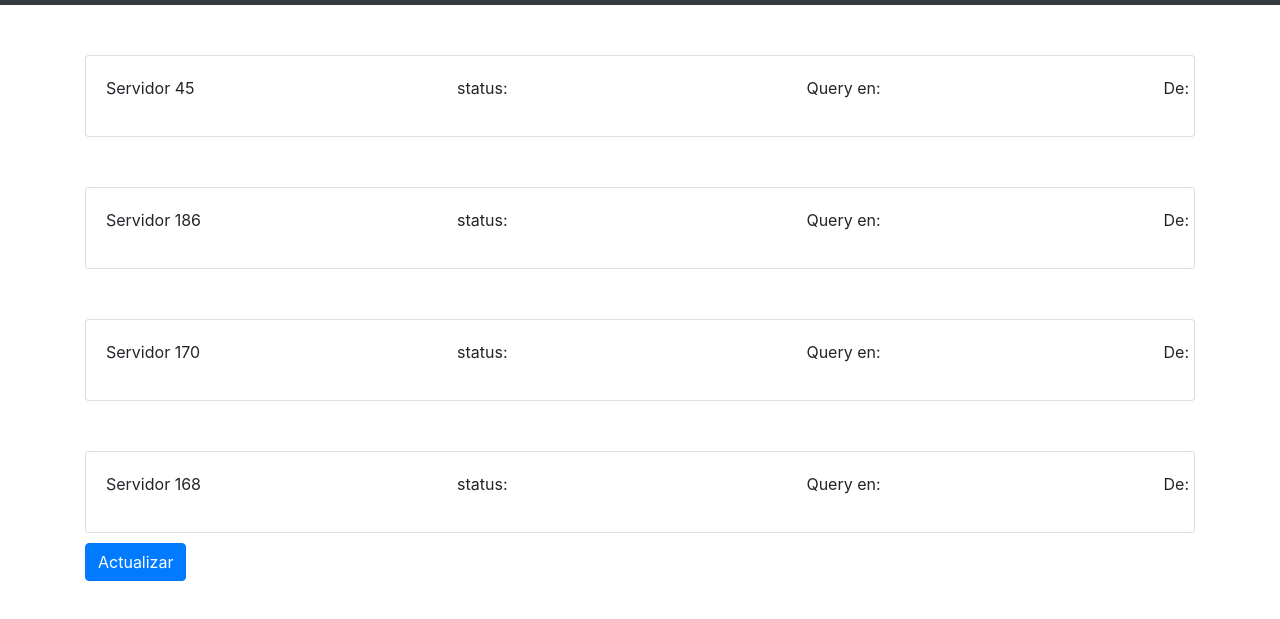
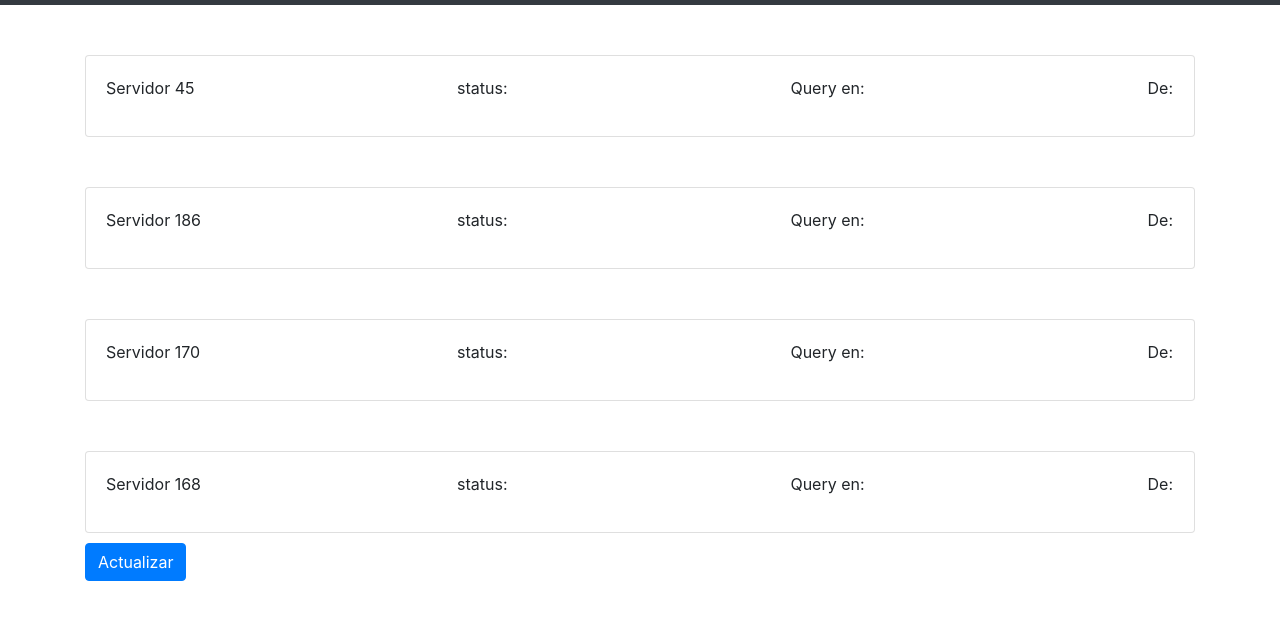
Before and after one commit to kevinjuanjacque/apiStatusObservatorio, a website: page public/index.html in a window 1280 px wide. Shown: the part 51-670 px from the top of the page. Drawn offline with nearby package versions, Linux system fonts and the light colour scheme; no server answers.

Commit message:
corregir error en html

```diff
--- a/public/index.html
+++ b/public/index.html
@@ -27,10 +27,10 @@
                     <p>status:</p>
                     &emsp;
                     <p id='status45'></p><hr />
-                    <p>Query en:</p>
+                    <p>Query en:&emsp; </p>
                     <p id='query45'></p>
                     <hr />
-                    <p>De:</p>
+                    <p>De:&emsp; </p>
                     <p id='totalQuery45'></p>
 
                 </div>
@@ -50,10 +50,10 @@
                     &emsp;
                     <p id='status186'></p>
                     <hr />
-                    <p>Query en:</p>
+                    <p>Query en:&emsp; </p>
                     <p id='query186'></p>
                     <hr />
-                    <p>De:</p>
+                    <p>De:&emsp; </p>
                     <p id='totalQuery186'></p>
                 </div>
             </div>
@@ -69,10 +69,10 @@
                     </div>
                     status:&emsp;
                     <p id='status170'></p><hr />
-                    <p>Query en:</p>
+                    <p>Query en:&emsp; </p>
                     <p id='query170'></p>
                     <hr />
-                    <p>De:</p>
+                    <p>De:&emsp; </p>
                     <p id='totalQuery170'></p>
 
                 </div>
@@ -89,10 +89,10 @@
                     </div>
                     status:&emsp;
                     <p id='status168'></p><hr />
-                    <p>Query en:</p>
+                    <p>Query en:&emsp; </p>
                     <p id='query168'></p>
                     <hr />
-                    <p>De:</p>
+                    <p>De:&emsp; </p>
                     <p id='totalQuery168'></p>
 
                 </div>
@@ -121,12 +121,12 @@
                 document.getElementById("totalQuery186").innerHTML = (status186[0].totalQuery);
                 var status170 = mensaje.filter(m => m.servidor == 170);
                 document.getElementById("status170").innerHTML = (status170[0].status);
-                document.getElementById("query170").innerHTML = (status186[0].query)
-                document.getElementById("totalQuery170").innerHTML = (status186[0].totalQuery);
+                document.getElementById("query170").innerHTML = (status170[0].query)
+                document.getElementById("totalQuery170").innerHTML = (status170[0].totalQuery);
                 var status168 = mensaje.filter(m => m.servidor == 168);
                 document.getElementById("status168").innerHTML = (status168[0].status);
-                document.getElementById("query168").innerHTML = (status186[0].query);
-                document.getElementById("totalQuery168").innerHTML = (status186[0].totalQuery);
+                document.getElementById("query168").innerHTML = (status168[0].query);
+                document.getElementById("totalQuery168").innerHTML = (status168[0].totalQuery);
                 var status45 = mensaje.filter(m => m.servidor == 45);
                 document.getElementById("status45").innerHTML = (status45[0].status);
                 document.getElementById("query45").innerHTML = (status45[0].query);
```
